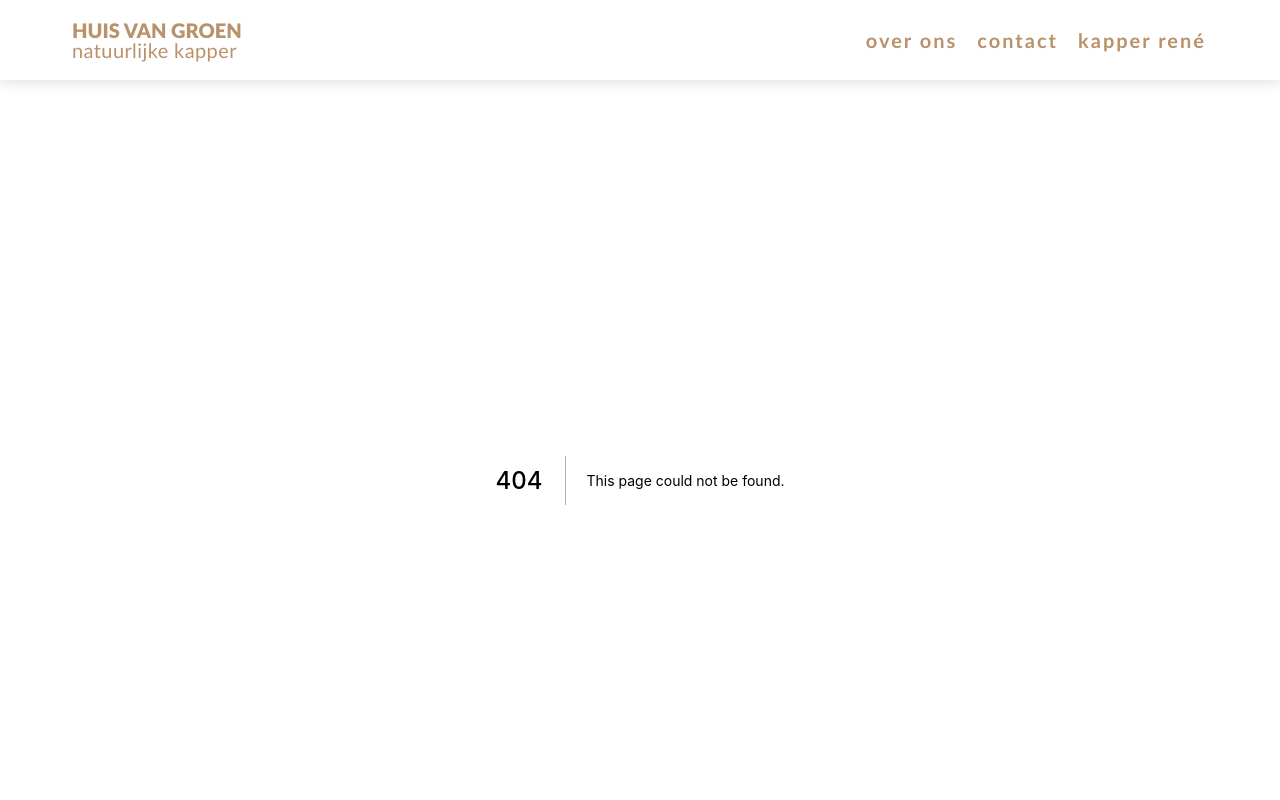
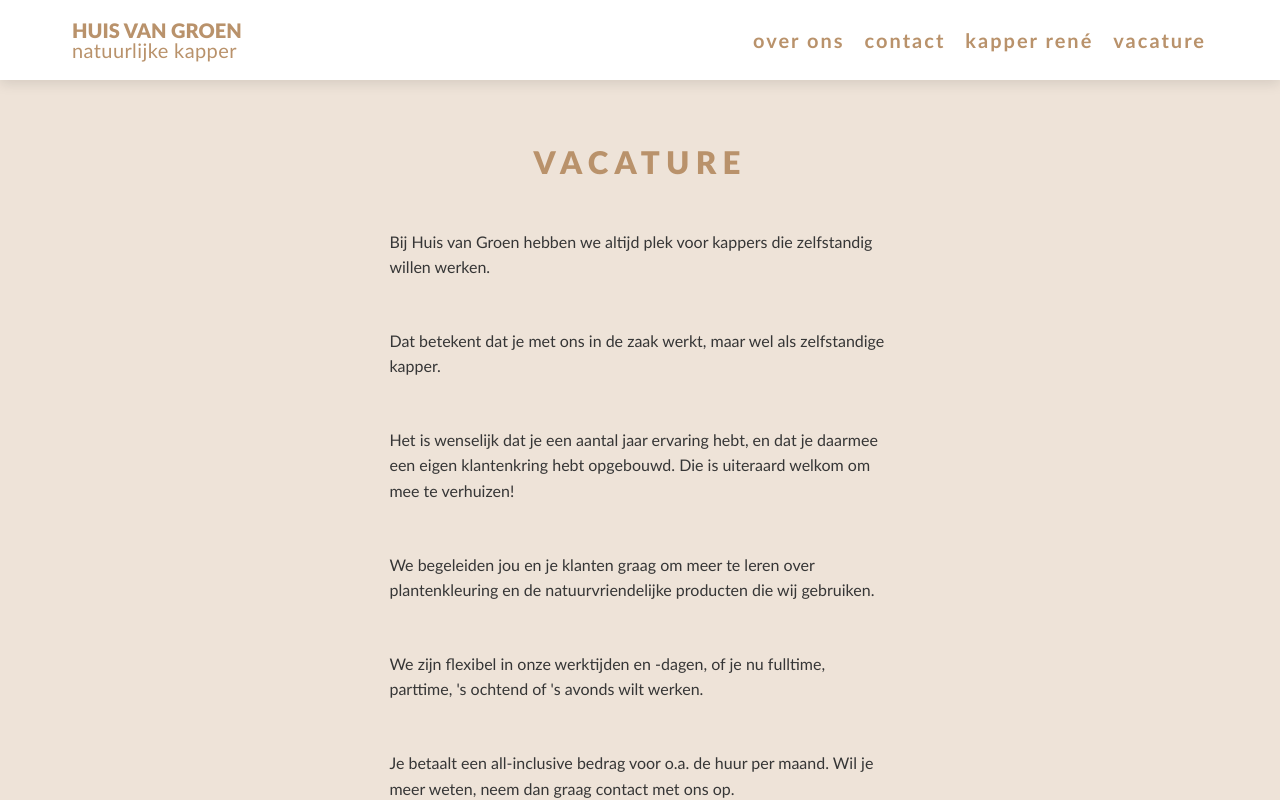
Before and after one commit to woutervandeventer/huisvangroen, a Next.js app: page /vacature in a window 1280 px wide. Before the commit this address had no page. Shown: the top 800 px of the page. Built offline with nearby package versions, Linux system fonts and the light colour scheme.

Commit message:
Add vacature page

```diff
--- a/components/Nav.js
+++ b/components/Nav.js
@@ -66,6 +66,11 @@ export default function Nav({ open, setOpen }) {
             Kapper René
           </NavLink>
         </li>
+        <li>
+          <NavLink page="/vacature" section="#vacature" setOpen={setOpen}>
+            Vacature
+          </NavLink>
+        </li>
       </ul>
     </StyledNav>
   )
--- /dev/null
+++ b/pages/vacature.js
@@ -0,0 +1,44 @@
+import styled from 'styled-components'
+import SectionContainer from '../components/SectionContainer'
+import SectionHeading from '../components/SectionHeading'
+
+const StyledMain = styled.main`
+  background-color: ${(props) => props.theme.colors.primary};
+  padding-bottom: 3em;
+  min-height: 100vh;
+`
+
+export default function Rene() {
+  return (
+    <StyledMain id="vacature">
+      <SectionContainer>
+        <SectionHeading>Vacature</SectionHeading>
+        <p>
+          Bij Huis van Groen hebben we altijd plek voor kappers die zelfstandig
+          willen werken.
+        </p>
+        <p>
+          Dat betekent dat je met ons in de zaak werkt, maar wel als
+          zelfstandige kapper.
+        </p>
+        <p>
+          Het is wenselijk dat je een aantal jaar ervaring hebt, en dat je
+          daarmee een eigen klantenkring hebt opgebouwd. Die is uiteraard welkom
+          om mee te verhuizen!
+        </p>
+        <p>
+          We begeleiden jou en je klanten graag om meer te leren over
+          plantenkleuring en de natuurvriendelijke producten die wij gebruiken.
+        </p>
+        <p>
+          We zijn flexibel in onze werktijden en -dagen, of je nu fulltime,
+          parttime, 's ochtend of 's avonds wilt werken.
+        </p>
+        <p>
+          Je betaalt een all-inclusive bedrag voor o.a. de huur per maand. Wil
+          je meer weten, neem dan graag contact met ons op.
+        </p>
+      </SectionContainer>
+    </StyledMain>
+  )
+}
```
